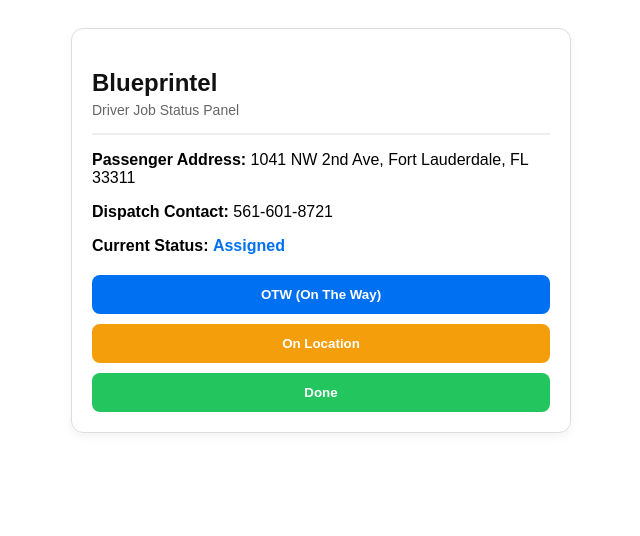
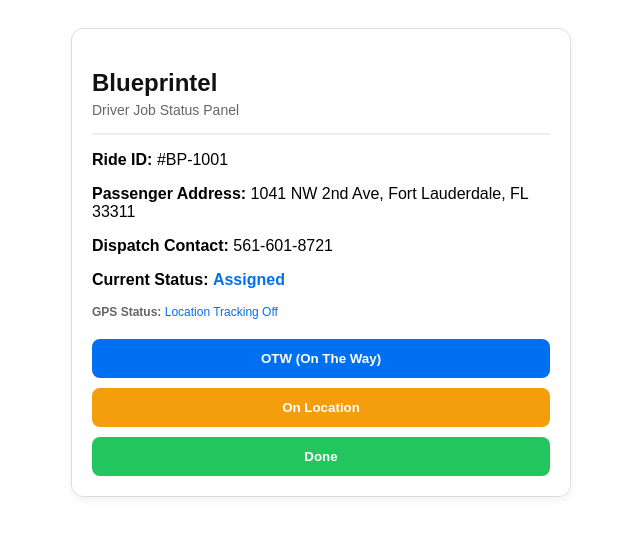
Before and after one commit to secgelbora-coder/limo-dispatch-system, a Next.js app in the folder frontend/: page /driver in a window 1280 px wide. Shown: the top 536 px of the page, without its empty margins (319-959 px from the left). Built offline with nearby package versions, Linux system fonts and the light colour scheme.

Commit message:
Update driver.js

```diff
--- a/frontend/pages/driver.js
+++ b/frontend/pages/driver.js
@@ -1,4 +1,4 @@
-import React, { useState } from 'react';
+import React, { useState, useEffect } from 'react';
 
 export const COMPANY_DETAILS = {
   companyName: "Blueprintel",
@@ -7,8 +7,65 @@
   phone: "561-601-8721"
 };
 
+const FIREBASE_DB_URL = "https://blueprintle-default-rtdb.firebaseio.com"; // Realtime DB URL
+
 export default function DriverPage() {
   const [rideStatus, setRideStatus] = useState('Assigned');
+  const [rideId, setRideId] = useState('BP-1001');
+  const [locationStatus, setLocationStatus] = useState('Location Tracking Off');
+
+  // URL'den Ride ID çekme
+  useEffect(() => {
+    if (typeof window !== 'undefined') {
+      const params = new URLSearchParams(window.location.search);
+      const currentRideId = params.get('rideId');
+      if (currentRideId) setRideId(currentRideId);
+    }
+  }, []);
+
+  // Canlı Konum Takip Döngüsü (HTML5 Geolocation -> Firebase REST API)
+  useEffect(() => {
+    let intervalId = null;
+
+    if (rideStatus === 'OTW' || rideStatus === 'On Location') {
+      setLocationStatus('Sharing Live Location 📍');
+
+      const sendLocation = () => {
+        if ('geolocation' in navigator) {
+          navigator.geolocation.getCurrentPosition(
+            (position) => {
+              const { latitude, longitude } = position.coords;
+
+              // Firebase Realtime DB'ye konum yazma
+              fetch(`${FIREBASE_DB_URL}/active_locations/${rideId}.json`, {
+                method: 'PUT',
+                body: JSON.stringify({
+                  lat: latitude,
+                  lng: longitude,
+                  status: rideStatus,
+                  updatedAt: new Date().toISOString()
+                })
+              }).catch(err => console.error("Location send error:", err));
+            },
+            (error) => {
+              console.error("GPS Error:", error);
+              setLocationStatus('GPS Access Denied');
+            },
+            { enableHighAccuracy: true }
+          );
+        }
+      };
+
+      sendLocation(); // İlk konumu anında gönder
+      intervalId = setInterval(sendLocation, 15000); // Her 15 saniyede bir güncelle
+    } else {
+      setLocationStatus(rideStatus === 'Done' ? 'Ride Completed - Tracking Stopped' : 'Location Tracking Off');
+    }
+
+    return () => {
+      if (intervalId) clearInterval(intervalId);
+    };
+  }, [rideStatus, rideId]);
 
   return (
     <div style={{ padding: '20px', maxWidth: '500px', margin: '0 auto', fontFamily: 'Arial, sans-serif' }}>
@@ -18,9 +75,13 @@
         <hr style={{ border: '0.5px solid #eee', margin: '15px 0' }} />
 
         <div style={{ marginBottom: '15px' }}>
+          <p><strong>Ride ID:</strong> #{rideId}</p>
           <p><strong>Passenger Address:</strong> {COMPANY_DETAILS.address}</p>
           <p><strong>Dispatch Contact:</strong> {COMPANY_DETAILS.phone}</p>
           <p><strong>Current Status:</strong> <span style={{ color: '#0070f3', fontWeight: 'bold' }}>{rideStatus}</span></p>
+          <p style={{ fontSize: '12px', color: '#666', marginTop: '8px' }}>
+            <strong>GPS Status:</strong> <span style={{ color: rideStatus === 'Done' ? '#22c55e' : '#0070f3' }}>{locationStatus}</span>
+          </p>
         </div>
 
         <div style={{ display: 'flex', flexDirection: 'column', gap: '10px', marginTop: '20px' }}>
```
